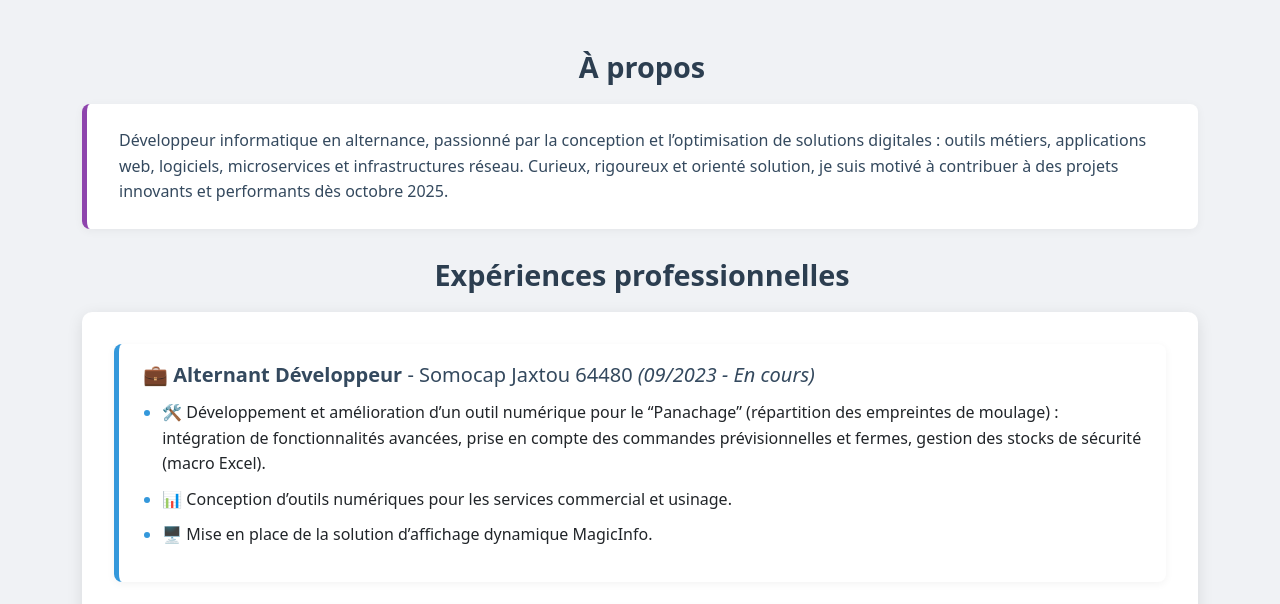
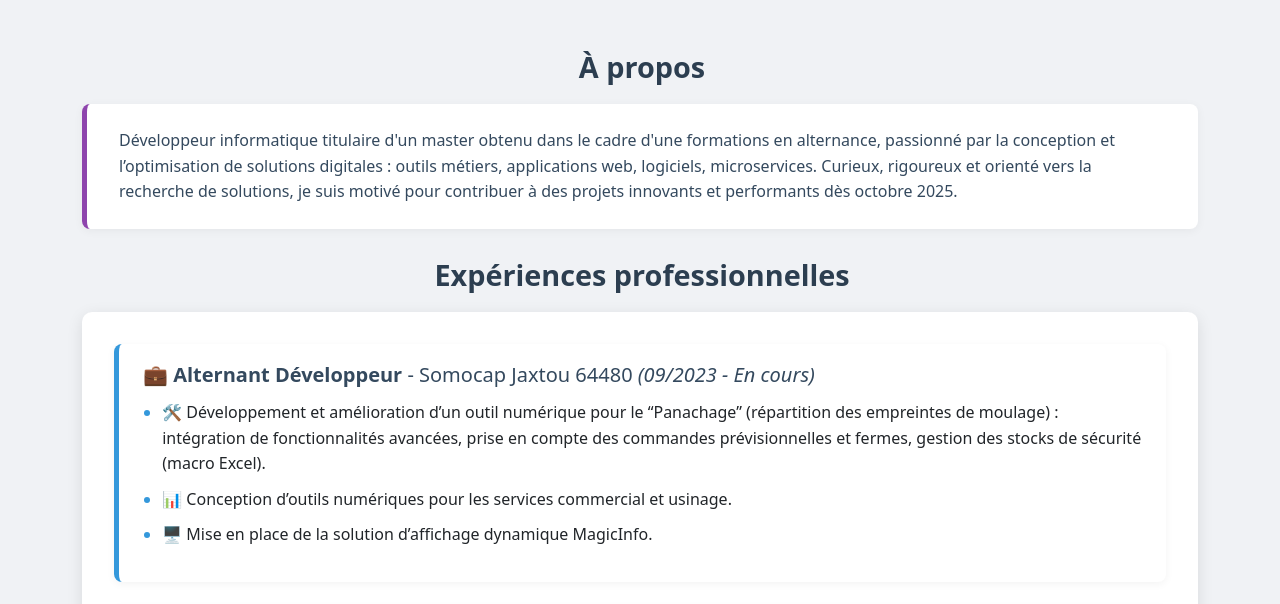
Before and after one commit to Ashraf-Aj-S/ashraf-aj-s.github.io, a plain HTML site: page index.html in a window 1280 px wide. Shown: the part 193-797 px from the top of the page. Drawn offline with nearby package versions, Linux system fonts and the light colour scheme.

Commit message:
Modification dans la page d'index

```diff
--- a/index.html
+++ b/index.html
@@ -28,9 +28,11 @@
 			<div class="section-title">À propos</div>
 			<div class="about-card">
 				<p>
-					Développeur informatique en alternance, passionné par la conception et l’optimisation de solutions digitales : outils métiers, applications web,
-					logiciels, microservices et infrastructures réseau. Curieux,
-					rigoureux et orienté solution, je suis motivé à contribuer à des projets innovants et performants dès octobre 2025.
+					Développeur informatique titulaire d'un master obtenu dans le cadre d'une
+					formations en alternance, passionné par la conception et l’optimisation de
+					solutions digitales : outils métiers, applications web, logiciels, microservices.
+					Curieux, rigoureux et orienté vers la recherche de solutions, je suis motivé
+					pour contribuer à des projets innovants et performants dès octobre 2025.
 				</p>
 			</div>
 		</div>
```
